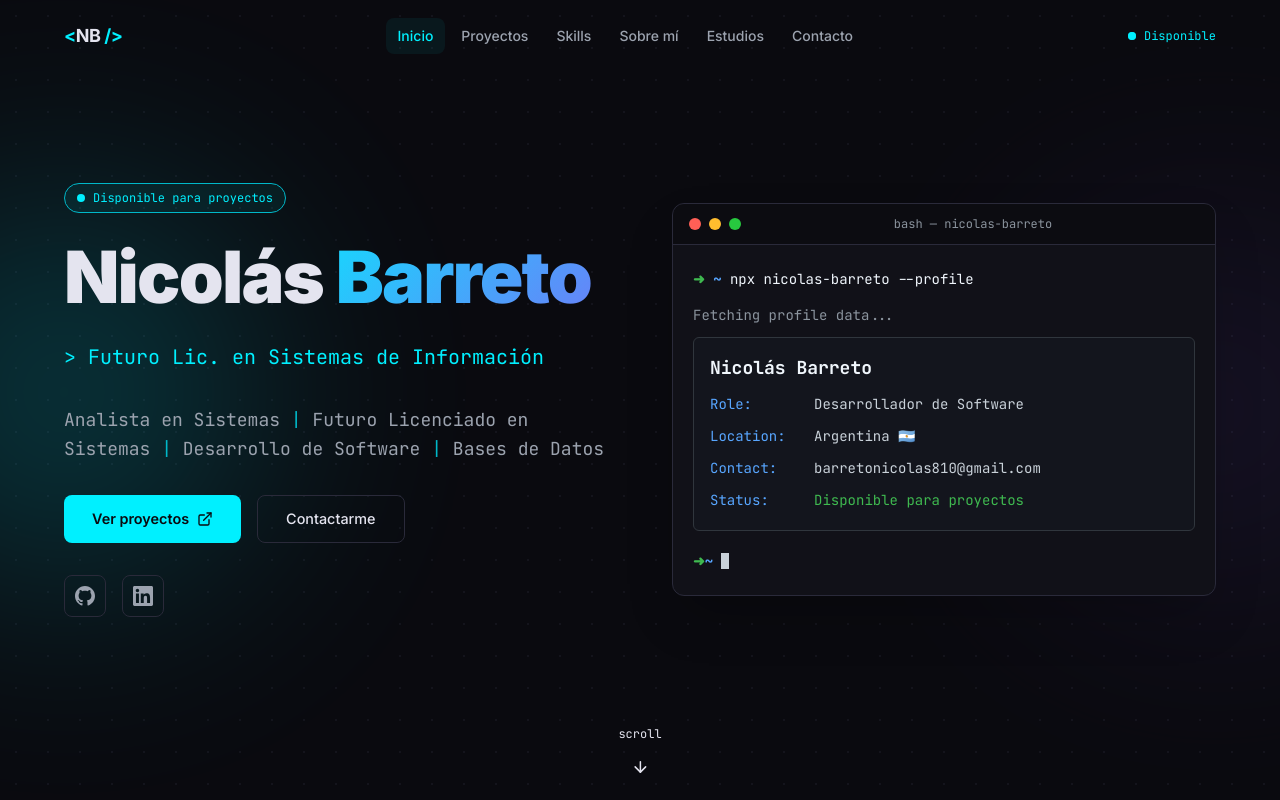
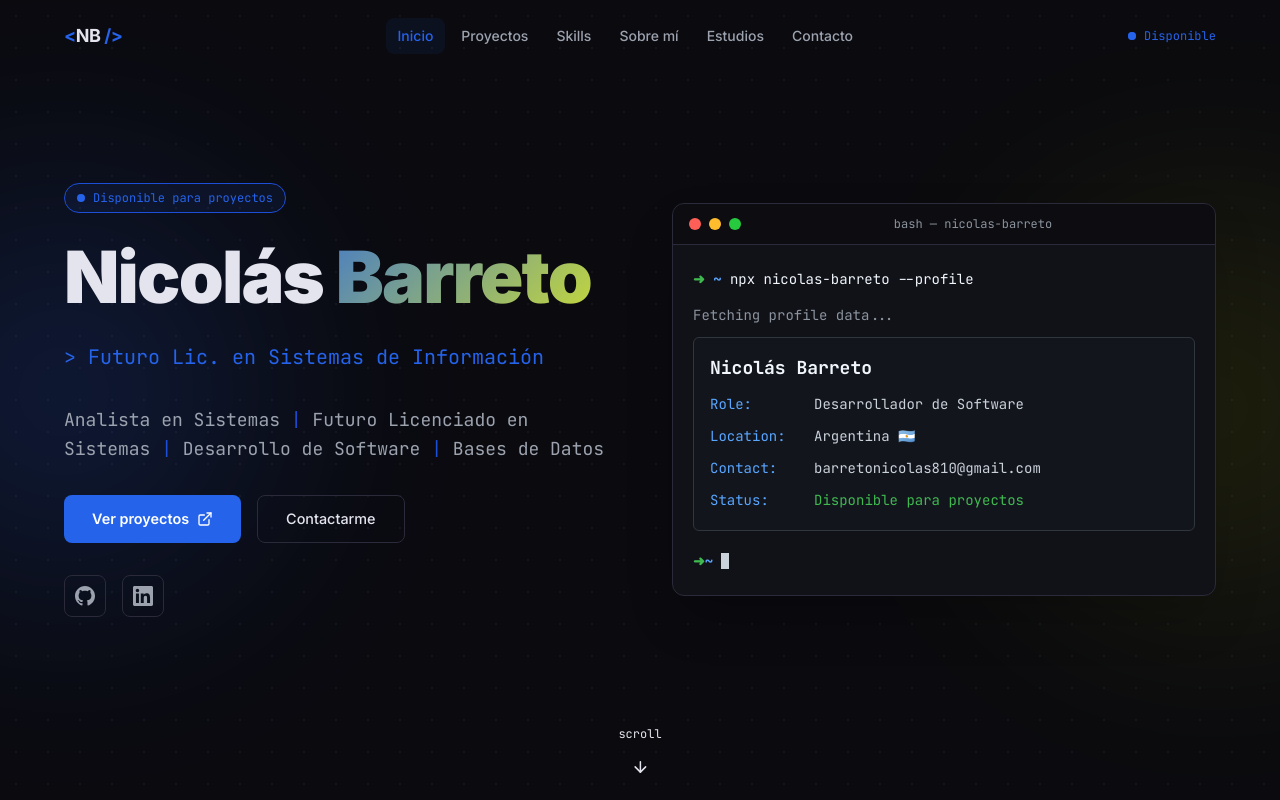
Before and after one commit to NicolasBarreto79/mi-portafolio, a Next.js app: page / in a window 1280 px wide. Shown: the top 800 px of the page. Built offline with nearby package versions, Linux system fonts and the light colour scheme.

Commit message:
feat: cambiar paleta - azul oscuro como acento principal y amarillo fluor como secundario

```diff
--- a/src/app/globals.css
+++ b/src/app/globals.css
@@ -14,15 +14,15 @@
   --color-border: #2a2a3a;
   --color-border-hover: #3a3a5a;
 
-  /* Acento eléctrico — cian */
-  --color-accent: #00f0ff;
-  --color-accent-dim: #00b8c9;
-  --color-accent-glow: rgba(0, 240, 255, 0.15);
-  --color-accent-subtle: rgba(0, 240, 255, 0.06);
+  /* Acento principal — azul oscuro */
+  --color-accent: #2563eb;
+  --color-accent-dim: #1d4ed8;
+  --color-accent-glow: rgba(37, 99, 235, 0.25);
+  --color-accent-subtle: rgba(37, 99, 235, 0.08);
 
-  /* Acento secundario — violeta */
-  --color-accent2: #8b5cf6;
-  --color-accent2-dim: #7c3aed;
+  /* Acento secundario — amarillo flúor */
+  --color-accent2: #faff00;
+  --color-accent2-dim: #d4e000;
 
   /* Texto */
   --color-text-primary: #e4e4ef;
@@ -198,13 +198,14 @@ body {
   gap: 8px;
   padding: 12px 28px;
   background: var(--color-accent);
-  color: var(--color-bg-primary);
+  color: #ffffff;
   font-weight: 600;
   border-radius: 8px;
   transition: all 0.3s ease;
   font-size: 0.9rem;
 }
 .btn-primary:hover {
+  background: var(--color-accent-dim);
   box-shadow: 0 0 30px var(--color-accent-glow);
   transform: translateY(-2px);
 }
```
